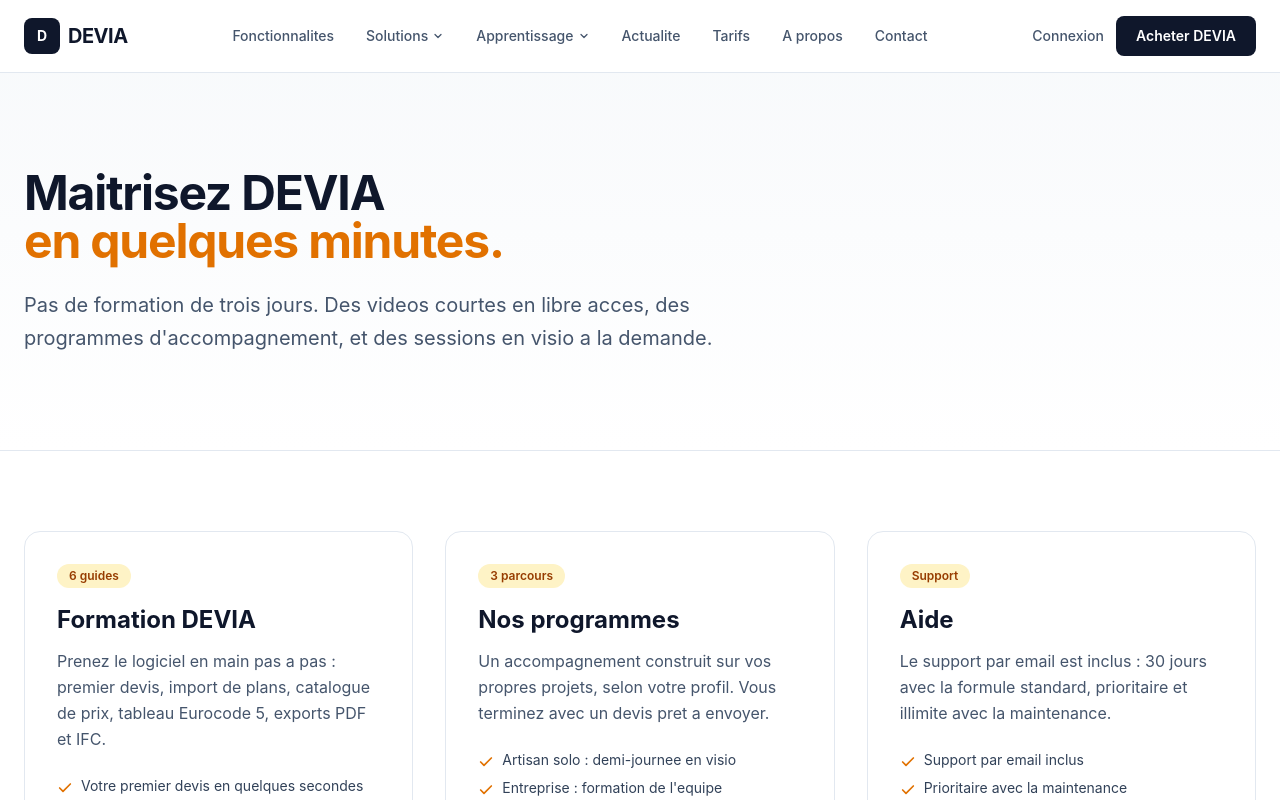
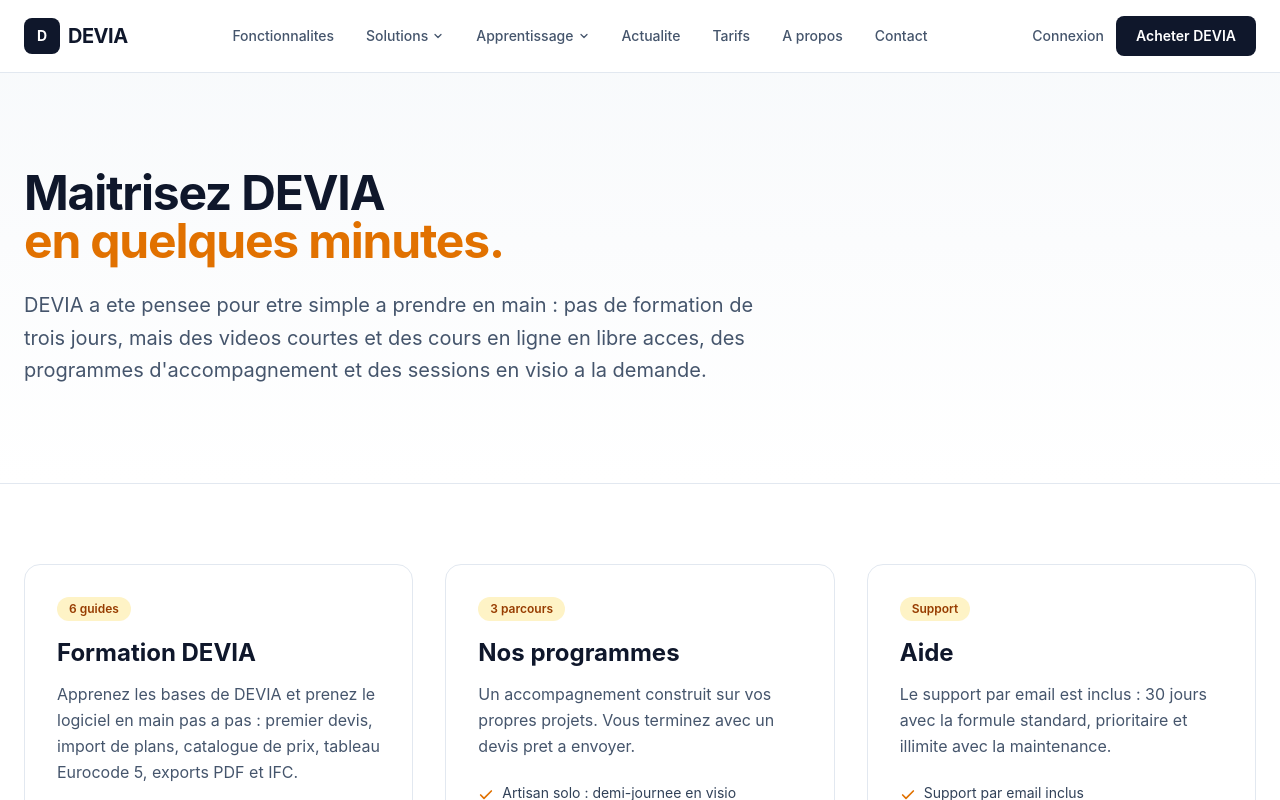
Before and after one commit to pdftw2htgt-glitch/devia-site, a Next.js app: page /apprentissage in a window 1280 px wide. Shown: the top 800 px of the page. Built offline with nearby package versions, Linux system fonts and the light colour scheme.

Commit message:
Apprentissage : hero et descriptions du hub reecrits

```diff
--- a/src/app/apprentissage/page.tsx
+++ b/src/app/apprentissage/page.tsx
@@ -10,14 +10,14 @@
     href: "/apprentissage/formation-devia",
     tag: "6 guides",
     title: "Formation DEVIA",
-    desc: "Prenez le logiciel en main pas a pas : premier devis, import de plans, catalogue de prix, tableau Eurocode 5, exports PDF et IFC.",
+    desc: "Apprenez les bases de DEVIA et prenez le logiciel en main pas a pas : premier devis, import de plans, catalogue de prix, tableau Eurocode 5, exports PDF et IFC.",
     points: ["Votre premier devis en quelques secondes", "Lire les sections mini et conseillees", "Exporter en PDF et en IFC"],
   },
   {
     href: "/apprentissage/programmes",
     tag: "3 parcours",
     title: "Nos programmes",
-    desc: "Un accompagnement construit sur vos propres projets, selon votre profil. Vous terminez avec un devis pret a envoyer.",
+    desc: "Un accompagnement construit sur vos propres projets. Vous terminez avec un devis pret a envoyer.",
     points: ["Artisan solo : demi-journee en visio", "Entreprise : formation de l'equipe", "Lycees & formation : en construction"],
   },
   {
@@ -41,8 +41,9 @@
               <span className="text-amber-600">en quelques minutes.</span>
             </h1>
             <p className="text-xl text-slate-600 leading-relaxed">
-              Pas de formation de trois jours. Des videos courtes en libre acces,
-              des programmes d'accompagnement, et des sessions en visio a la demande.
+              DEVIA a ete pensee pour etre simple a prendre en main : pas de formation
+              de trois jours, mais des videos courtes et des cours en ligne en libre acces,
+              des programmes d'accompagnement et des sessions en visio a la demande.
             </p>
           </div>
         </div>
```
